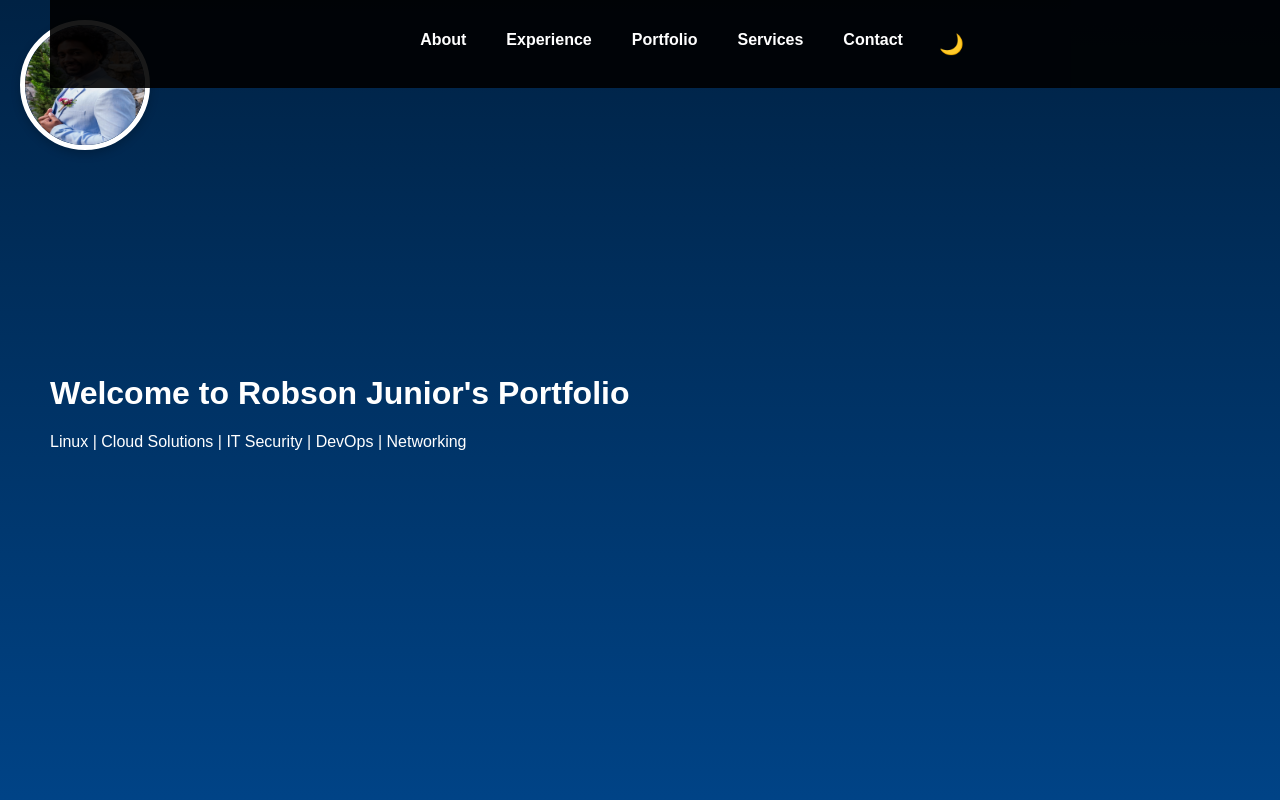
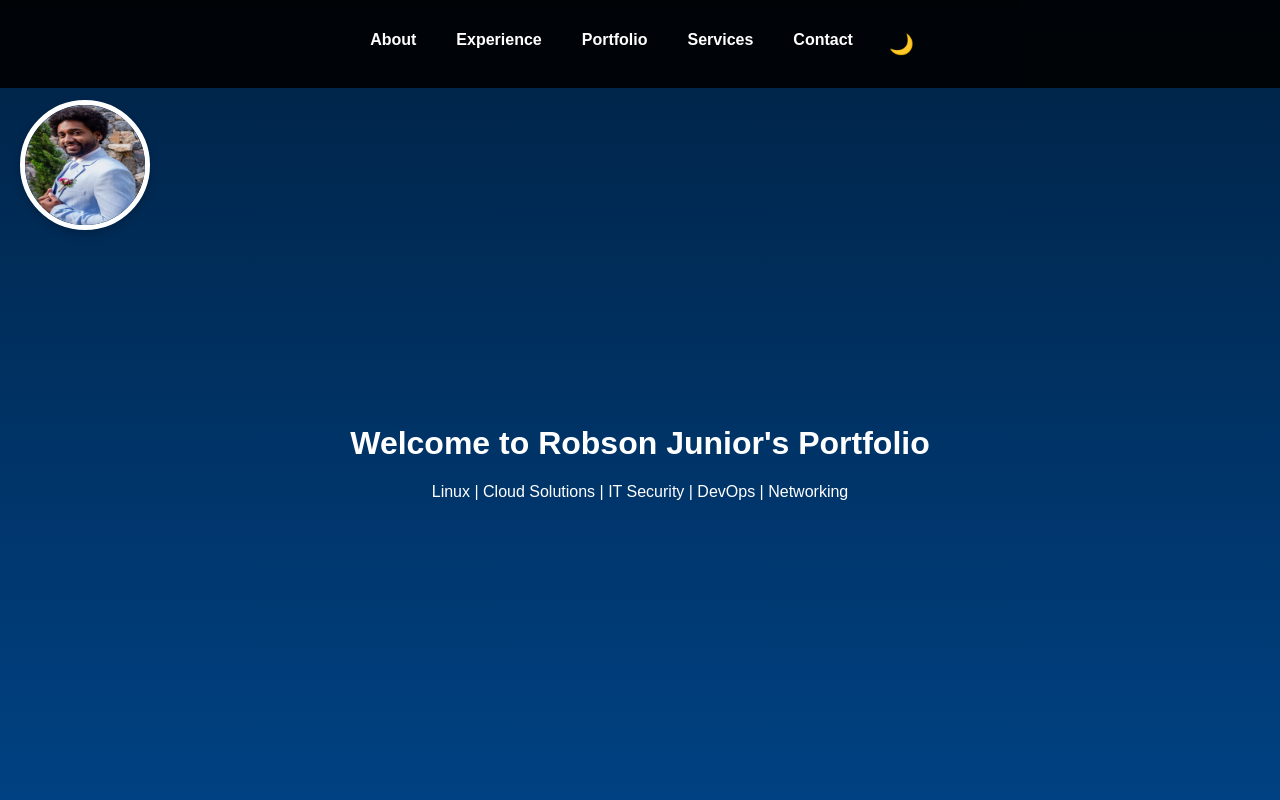
Before and after one commit to 0800rob/portfolio, a plain HTML site: page index.html in a window 1280 px wide. Shown: the top 800 px of the page. Drawn offline with Linux system fonts and the light colour scheme.

Commit message:
Update styles.css

```diff
--- a/styles.css
+++ b/styles.css
@@ -12,17 +12,18 @@ header {
     height: 90vh;
     display: flex;
     flex-direction: column;
-    align-items: flex-start;
-    justify-content: center;
+    align-items: center; /* Centralizar horizontalmente */
+    justify-content: center; /* Centralizar verticalmente */
     color: white;
-    text-align: left;
+    text-align: center;
     position: relative;
     padding: 50px;
+    padding-top: 100px; /* Ajuste para não ser sobreposto pelo menu */
 }
 
 .profile-container {
     position: absolute;
-    top: 20px;
+    top: 100px; /* Evita sobreposição com a barra de navegação */
     left: 20px;
     width: 120px;
     height: 120px;
@@ -30,6 +31,7 @@ header {
     overflow: hidden;
     border: 5px solid white;
     box-shadow: 0 4px 10px rgba(0, 0, 0, 0.2);
+    z-index: 101; /* Mantém a foto acima da barra */
 }
 
 .profile-container img {
@@ -80,6 +82,11 @@ section {
     border-radius: 8px;
     box-shadow: 0 0 10px rgba(0, 0, 0, 0.1);
     text-align: left;
+}
+
+h1, p {
+    text-align: center; /* Centraliza o título e especialidades */
+    width: 100%;
 }
 
 h2 {
```
